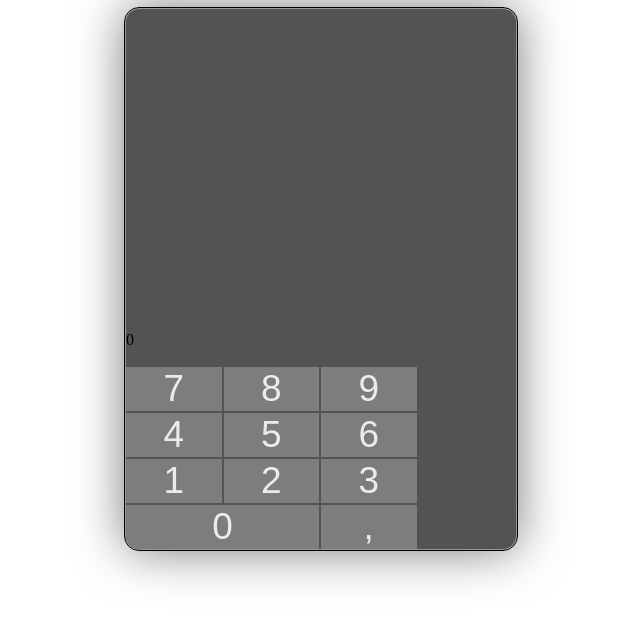
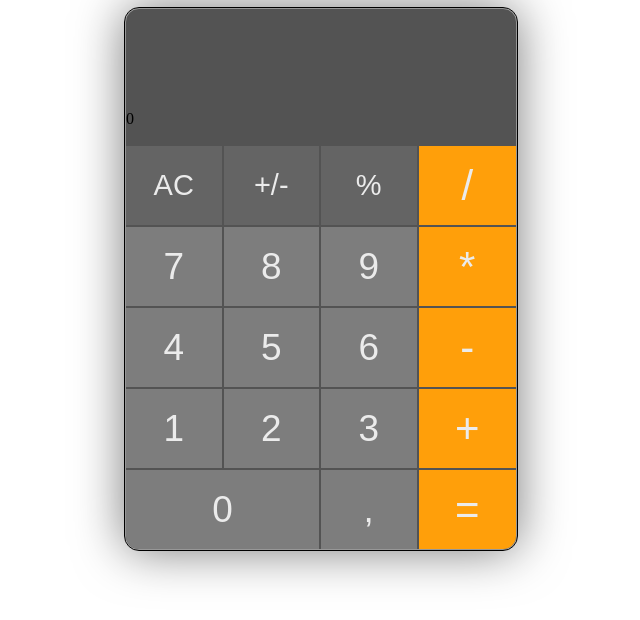
Before and after one commit to annakharitonchik/Simple-Calculator, a website built with webpack: page src/index.html in a window 1280 px wide. Shown: the whole page, without its empty margins (319-959 px from the left). Built offline with nearby package versions, Linux system fonts and the light colour scheme; a web font is replaced by a local one.

Commit message:
feat: Symbols styles

```diff
--- a/src/components/Symbols.js
+++ b/src/components/Symbols.js
@@ -1,7 +1,8 @@
+import "../styles/Symbols.css"
 export const Symbols = (displayText, state, updateDisplay) => {
   const symbolsField = document.createElement("div");
-  const symbolsRow = document.createElement("div");
-  symbolsRow.classList = "symbolsRow";
+  const symbolsColumn = document.createElement("div");
+  symbolsColumn.classList = "SymbolsColumn";
   const symbols = ["AC", "+/-", "%", "/", "*", "-", "+", "="];
   symbols.forEach((symb, i) => {
     const symbButton = document.createElement("button");
@@ -14,9 +15,9 @@ export const Symbols = (displayText, state, updateDisplay) => {
       symb === "+" ||
       symb === "="
     ) {
+      symbolsColumn.appendChild(symbButton);
+    } else {
       symbolsField.appendChild(symbButton);
-    } else {
-      symbolsRow.appendChild(symbButton);
     }
     symbButton.addEventListener("click", () => {
       let result = null;
@@ -109,5 +110,5 @@ export const Symbols = (displayText, state, updateDisplay) => {
     });
   });
 
-  return { symbolsField, symbolsRow };
+  return { symbolsField, symbolsColumn};
 };
--- a/src/components/Сalculator.js
+++ b/src/components/Сalculator.js
@@ -1,13 +1,14 @@
 import { Numbers } from "./Numbers.js";
 import { Symbols } from "./Symbols.js";
 import { Display } from "./Display.js";
-import "../styles/Calculator.css"
+import "../styles/Calculator.css";
 export const Calculator = () => {
   const calculatorDiv = document.createElement("div");
   const numsAndSymbs = document.createElement("div");
-
+  const buttons = document.createElement("div");
   calculatorDiv.classList = "Calculator";
-  numsAndSymbs.classList = "numsAndSymbs"
+  numsAndSymbs.classList = "NumsAndSymbs";
+  buttons.classList = "Buttons";
   const state = {
     currentNum: "0",
     firstArg: "",
@@ -39,17 +40,25 @@ export const Calculator = () => {
       "current:" + state.currentNum
     );
   };
+
   const { displayField, displayText } = Display();
-  calculatorDiv.appendChild(displayField);
 
-
-  const {symbolsField} = Symbols(displayText, state, updateDisplay);
+  const { symbolsField, symbolsColumn } = Symbols(
+    displayText,
+    state,
+    updateDisplay
+  );
   symbolsField.classList = "Symbols";
 
   const numbersField = Numbers(displayText, state, updateDisplay);
   numbersField.classList = "Numbers";
-  numsAndSymbs.appendChild(numbersField)
-  calculatorDiv.appendChild(numsAndSymbs);
+
+  numsAndSymbs.appendChild(symbolsField);
+  numsAndSymbs.appendChild(numbersField);
+  calculatorDiv.appendChild(displayField);
+  buttons.appendChild(numsAndSymbs);
+  buttons.appendChild(symbolsColumn);
+  calculatorDiv.appendChild(buttons);
 
   const numbers = Array.from(numbersField.querySelectorAll("button"));
   const operators = Array.from(symbolsField.querySelectorAll("button"));
--- a/src/styles/Calculator.css
+++ b/src/styles/Calculator.css
@@ -10,5 +10,10 @@
   outline: 1px solid black;
   outline-offset: 0px;
   box-shadow: 0px 0px 50px #777777;
-justify-content: end;
+  justify-content: end;
 }
+.Buttons {
+  display: grid;
+  grid-template-columns: 75% 25%;
+  height: 75%;
+}
--- a/src/styles/Numbers.css
+++ b/src/styles/Numbers.css
@@ -1,8 +1,9 @@
-.Numbers {
+.Numbers,
+.Symbols {
   display: grid;
-  width: 75%;
-  height: 60%;
+  height: 100%;
   grid-template-columns: repeat(3, 1fr);
+  width: 100%;
   button {
     border-radius: 0px;
     border-left: none;
@@ -76,3 +77,8 @@
   grid-row-start: 1;
   grid-row-end: 2;
 }
+.NumsAndSymbs {
+  display: grid;
+  grid-template-rows: 1fr 4fr;
+  height: 100%;
+}
--- /dev/null
+++ b/src/styles/Symbols.css
@@ -0,0 +1,26 @@
+.Symbols {
+  button {
+    font-size: 29px;
+    background-color: #646464;
+  }
+}
+.SymbolsColumn{
+display: grid;
+height: 100%;
+grid-template-rows: repeat(5,20%);
+button{
+    border-radius: 0px;
+    border-left: none;
+    border-bottom: none;
+    border-top: 2px solid #535353;
+    border-right: none;
+    background-color: #ff9f0a;
+    color: #ebebeb;
+    font-family: "Cossette Texte", sans-serif;
+    font-size: 42px;
+}
+#SymbButt7 {
+
+    border-bottom-right-radius: 13px;
+  }
+}
```
